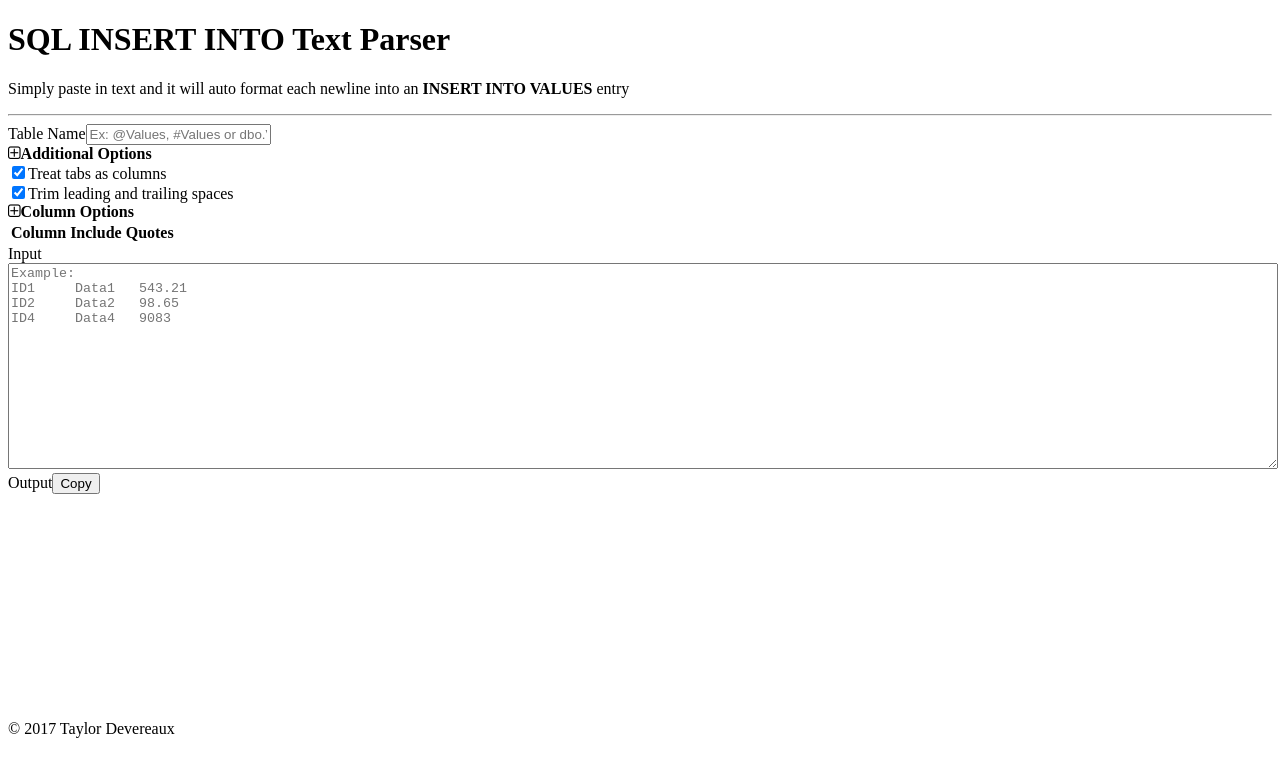
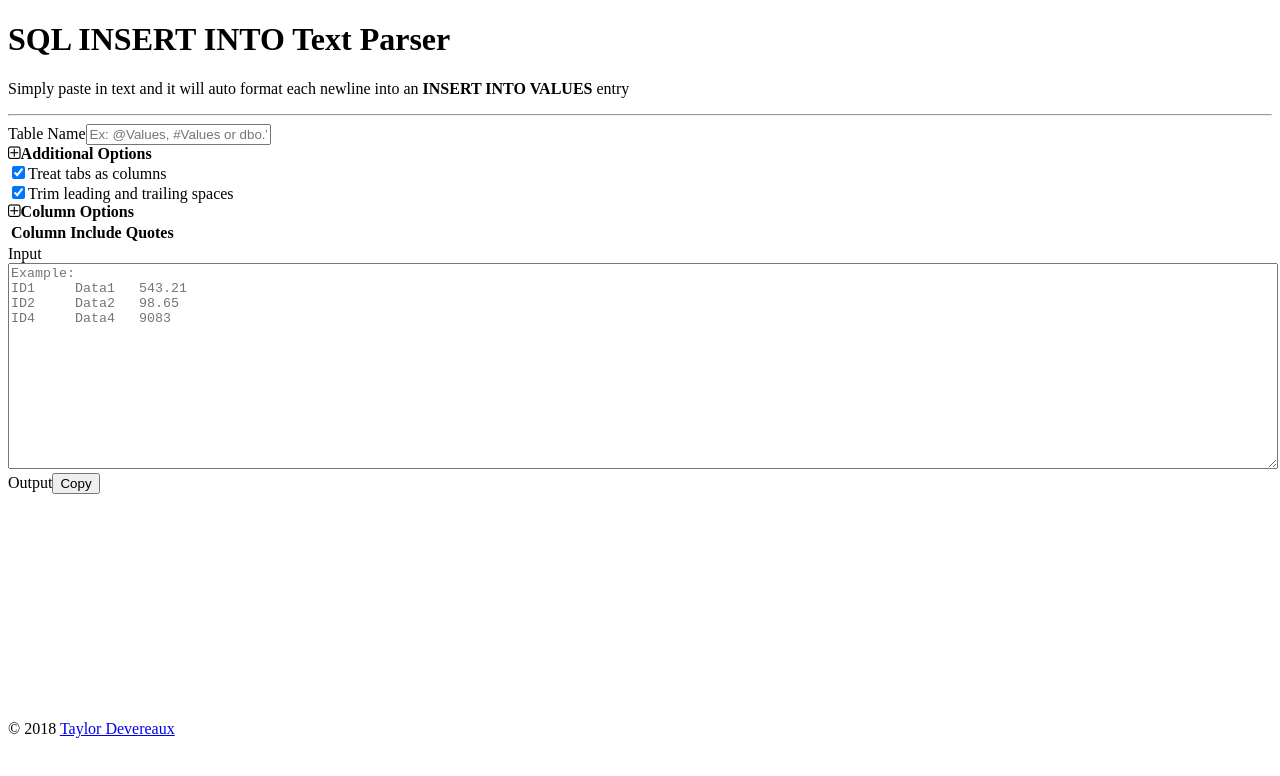
Before and after one commit to taylordevereaux/sql-text-to-insert, a React (Create React App) app: page / in a window 1280 px wide. Shown: the top 776 px of the page. Built offline with nearby package versions, Linux system fonts and the light colour scheme.

Commit message:
Updated Footer, deployment to GH Pages

```diff
--- a/package.json
+++ b/package.json
@@ -22,9 +22,12 @@
     "watch-css": "yarn run build-css && node-sass-chokidar src/ -o src/ --watch --recursive",
     "start": "npm-run-all --parallel watch-css start-theme start-react",
     "build": "yarn run build-css && react-scripts build",
-    "test": "react-scripts test --env=jsdom"
+    "test": "react-scripts test --env=jsdom",
+    "predeploy": "yarn run build",
+    "deploy": "gh-pages -d build"
   },
   "devDependencies": {
+    "gh-pages": "^1.1.0",
     "node-sass-chokidar": "0.0.3",
     "npm-run-all": "^4.1.2"
   }
--- a/src/components/FooterView/FooterView.js
+++ b/src/components/FooterView/FooterView.js
@@ -4,7 +4,7 @@ export default class FooterView extends Component {
   render() {
     return (
       <footer className="text-muted">
-        &copy; 2017 Taylor Devereaux
+        &copy; 2018 <a href="http://taylordevereaux.com">Taylor Devereaux</a>
       </footer>
     )
   }
```
Also changed, not shown: 1 other file (tests, documents, lock files or other folders).
